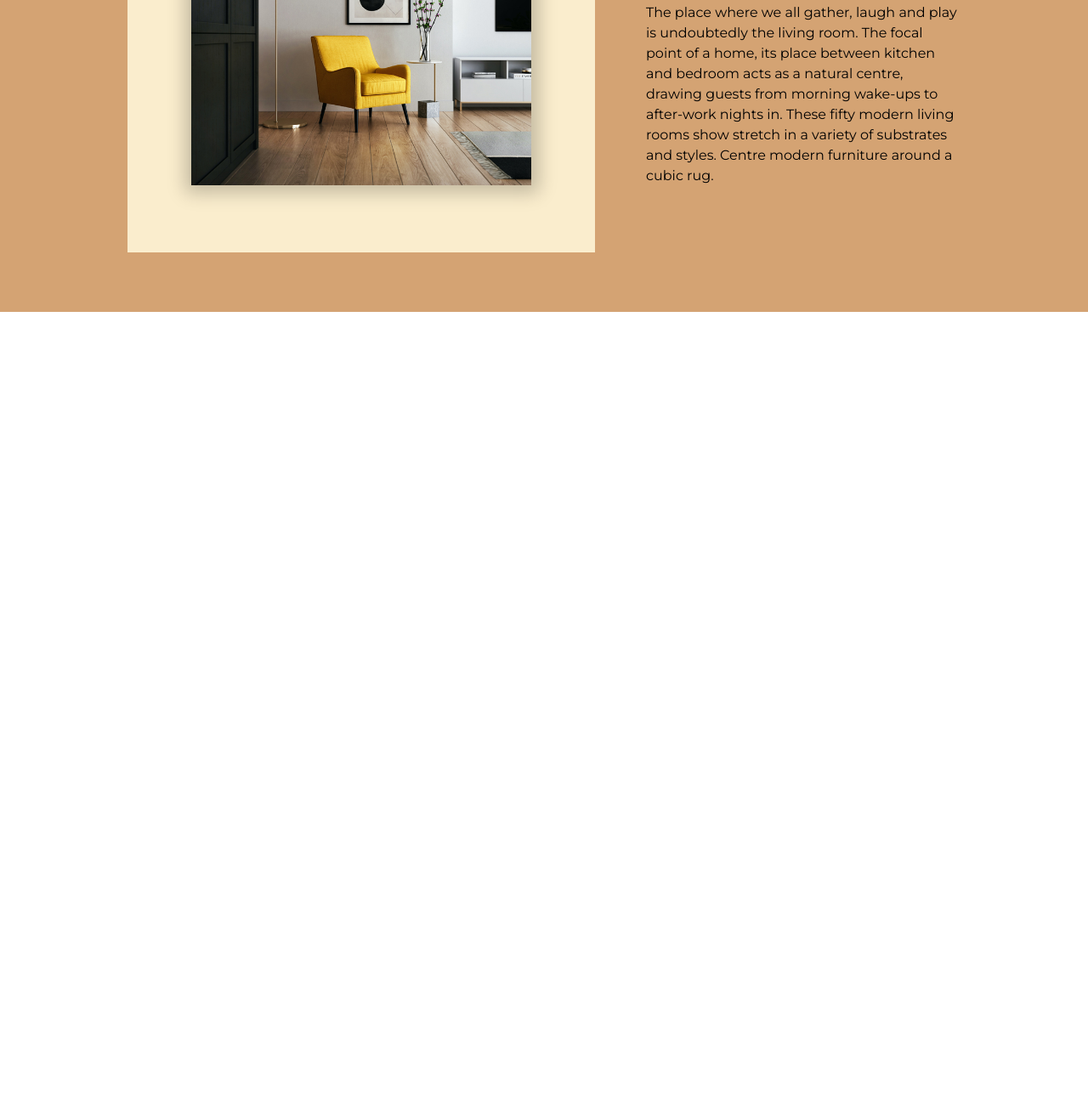
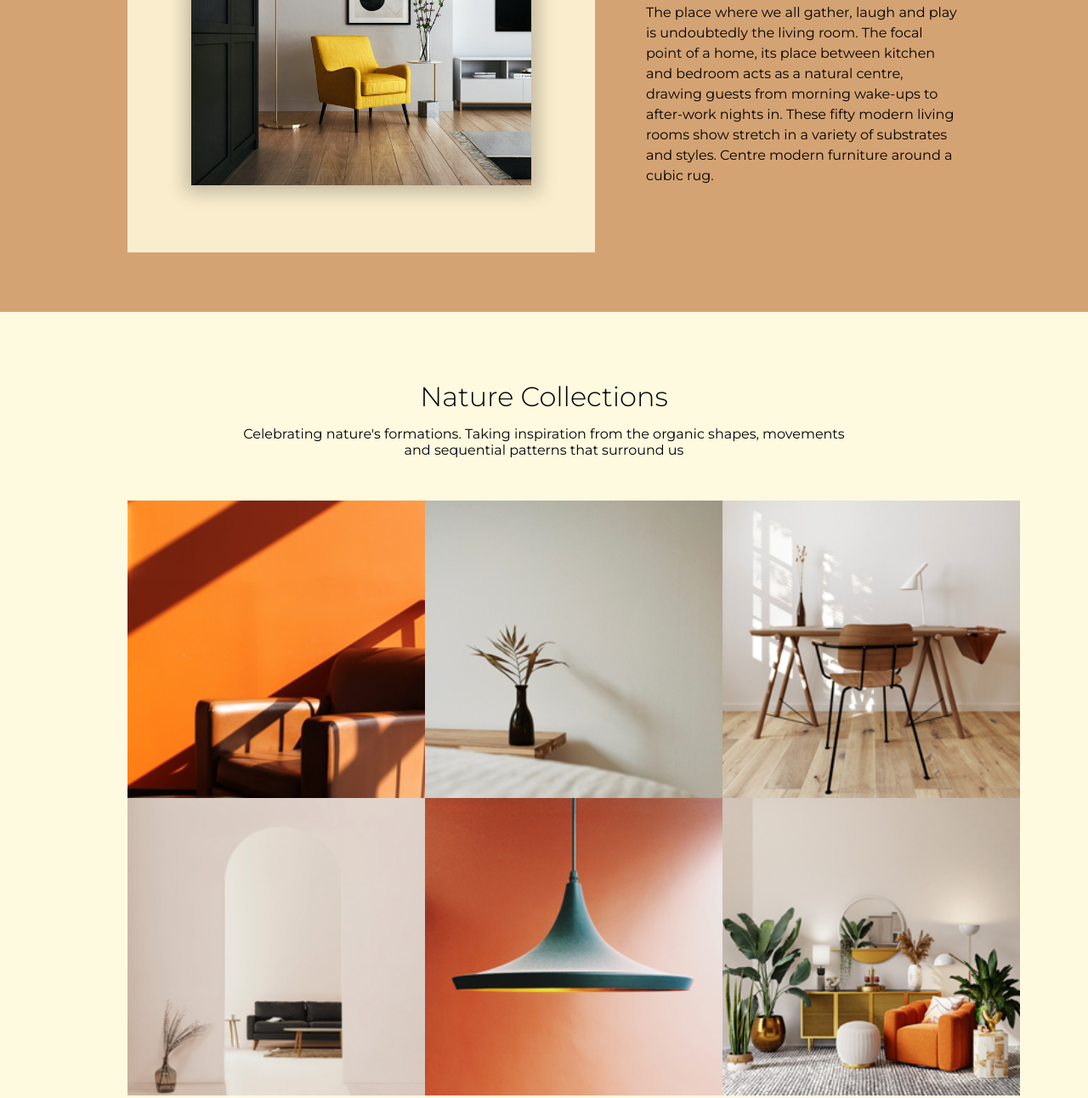
Before and after one commit to agatacrz/modern-page, a plain HTML site: page index.html in a window 1280 px wide. Shown: the part 3018-4310 px from the top of the page at 85% size. Before the commit the page ends 3385 px from the top, so only its background shows below. Drawn offline with Linux system fonts and the light colour scheme.

Commit message:
section galeria

```diff
--- a/index.html
+++ b/index.html
@@ -63,6 +63,20 @@
                 </div>
             </div>
         </section>
+        <section class="galeria">
+            <div class="galeria-textos">
+                <h3>Nature Collections</h3>
+                <p>Celebrating nature's formations. Taking inspiration from the organic shapes, movements and sequential patterns that surround us</p>
+            </div>
+            <div class="fotos-galeria">
+                <img src="imagens/galeria01.jpg" alt="">
+                <img src="imagens/galeria02.jpg" alt="">
+                <img src="imagens/galeria03.jpg" alt="">
+                <img src="imagens/galeria04.jpg" alt="">
+                <img src="imagens/galeria06.jpg" alt="">
+                <img src="imagens/galeria05.jpg" alt="">
+            </div>
+        </section>
     </main>
 
     <footer>
--- a/style.css
+++ b/style.css
@@ -180,3 +180,37 @@ div.room-textos > h4 {
 div.room-textos > p {
     line-height: 1.5;
 }
+
+section.galeria {
+    background-color: var(--cor3);
+    padding: 80px 150px;
+}
+
+div.galeria-textos {
+    margin: auto;
+    text-align: center;
+    margin-bottom: 50px;
+}
+
+div.galeria-textos > h3 {
+    font-weight: 300;
+    font-size: 2em;
+    margin-bottom: 15px;
+}
+
+div.galeria-textos > p {
+    width: 720px;
+    margin: auto;
+}
+
+div.fotos-galeria {
+    margin: auto;
+    display: flex;
+    flex-direction: row;
+    flex-wrap: wrap;
+    width: 1050px;
+}
+
+div.fotos-galeria > img {
+    width: 350px;
+}
```
Also changed, not shown: imagens/galeria01.jpg (added), imagens/galeria02.jpg (added), imagens/galeria03.jpg (added), imagens/galeria04.jpg (added), imagens/galeria05.jpg (added), imagens/galeria06.jpg (added).
